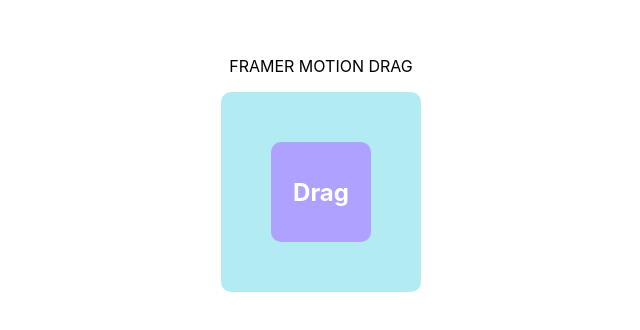
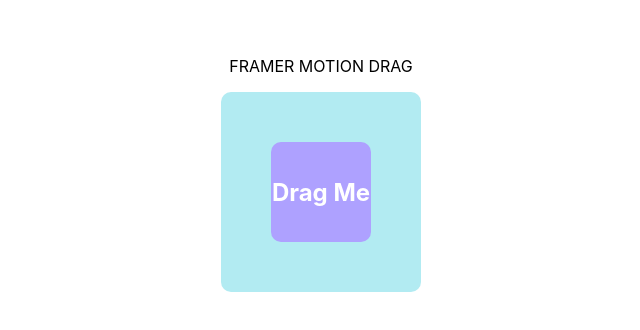
Before and after one commit to vinodhkumar-maker/framer, a React (Create React App) app: page / in a window 1280 px wide. Shown: the part 234-564 px from the top of the page, without its empty margins (319-959 px from the left). Built offline with nearby package versions, Linux system fonts and the light colour scheme.

Commit message:
changed completed

```diff
--- a/src/Components/Dragpage.jsx
+++ b/src/Components/Dragpage.jsx
@@ -21,7 +21,7 @@ const Dragpage = () => {
             boxshadow:'4px 4px 10px 3px red'
         }}
         >
-            Drag
+            Drag Me
 
         </motion.h1>
     </motion.div>
```
